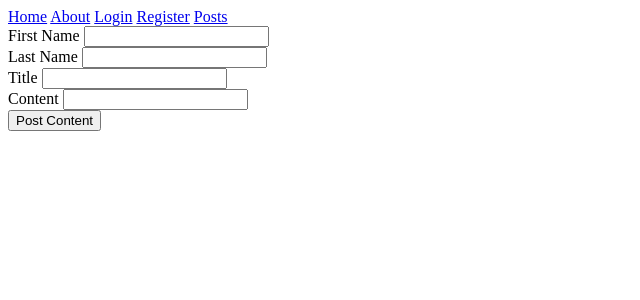
After one commit to sophiecosgrove/flask_blog, a Flask app: page /post in a window 1280 px wide. The commit adds this page. Shown: the top 300 px of the page, without its empty margins (0-640 px from the left). Run offline with Flask 2, Linux system fonts and the light colour scheme.

Commit message:
12/05/20

```diff
--- a/application/__init__.py
+++ b/application/__init__.py
@@ -4,6 +4,7 @@ from flask_sqlalchemy import SQLAlchemy
 
 app = Flask(__name__)
 app.config['SQLALCHEMY_DATABASE_URI']=getenv('FLASK_BLOG_DB_URI')
+app.config['SECRET_KEY'] = getenv('SECRET_KEY')
 db = SQLAlchemy(app)
 
 from application import routes
--- /dev/null
+++ b/application/forms.py
@@ -0,0 +1,31 @@
+from flask_wtf import FlaskForm
+from wtforms import StringField, SubmitField
+from wtforms.validators import DataRequired, Length
+
+
+class PostForm(FlaskForm):
+    first_name=StringField('First Name',
+            validators=[
+                DataRequired(),
+                Length(min=3, max=30)
+                ]
+            )
+    last_name = StringField('Last Name',
+            validators = [
+                DataRequired(),
+                Length(min=2, max=30)
+                ]
+            )
+    title = StringField('Title',
+            validators = [
+                DataRequired(),
+                Length(min=2, max=100)
+                ]
+            )
+    content = StringField('Content',
+            validators = [
+                DataRequired(),
+                Length(min=2, max=1000)
+                ]
+            )
+    submit = SubmitField('Post Content')
--- a/application/routes.py
+++ b/application/routes.py
@@ -1,12 +1,12 @@
-from flask import render_template
-from application import app
+from flask import render_template, redirect, url_for
+from application import app, db
 from application.models import Posts
-
+from application.forms import PostForm
 
 @app.route('/')
 @app.route('/home')
 def home():
-    blogData = Posts.query.first()
+    blogData = Posts.query.all()
     return render_template('home.html', title='Home Page', posts=blogData)
 
 @app.route('/about')
@@ -20,3 +20,21 @@ def login():
 @app.route('/register')
 def register():
     return render_template('register.html', title='Register Page')
+
+@app.route('/post', methods=['GET','POST'])
+def post():
+    form = PostForm()
+    if form.validate_on_submit():
+        postData = Posts(
+                first_name=form.first_name.data,
+                last_name=form.last_name.data,
+                title=form.title.data,
+                content=form.content.data
+                )
+        db.session.add(postData)
+        db.session.commit()
+
+        return redirect(url_for('home'))
+    else:
+        print(form.errors)
+    return render_template('post.html', title='Post', form=form)
--- a/application/templates/layout.html
+++ b/application/templates/layout.html
@@ -1,6 +1,11 @@
 <html>
 	<head>
 		<title>{{ title }}</title>
+		<a href="{{ url_for('home') }}">Home</a>
+		<a href="{{ url_for('about') }}">About</a>
+		<a href="{{ url_for('login') }}">Login</a>
+		<a href="{{ url_for('register') }}">Register</a>
+		<a href="{{ url_for('post') }}">Posts</a>
 	</head>
    	<body>
  		{% block body_content %}{% endblock %}
--- /dev/null
+++ b/application/templates/post.html
@@ -0,0 +1,49 @@
+{% extends "layout.html" %}
+{% block body_content %}
+    <div class='form-group'>
+        <form method='POST' action=''>
+            {{ form.hidden_tag() }}
+            {{ form.first_name.label }}
+            {{ form.first_name }}
+	    {% if form.first_name.errors %}
+	        <div class='error'>
+			{% for error in form.first_name.errors %}
+			    <span>{{ error }}</span>
+			{% endfor %}
+		</div>
+	    {% endif %}
+            <br>
+            {{ form.last_name.label }}
+            {{ form.last_name }}
+	    {% if form.last_name.errors %}
+	        <div class='error'>
+			{% for error in form.last_name.errors %}
+			    <span>{{ error }}</span>
+			{% endfor %}
+	        </div>
+	    {% endif %}
+            <br>
+            {{ form.title.label }}
+            {{ form.title }}
+	    {% if form.title.errors %}
+	        <div class='error'>
+			{% for error in form.title.errors %}
+			    <span>{{ error }}</span>
+			{% endfor %}
+		</div>
+            {% endif %}
+            <br>
+            {{ form.content.label }}
+            {{ form.content }}
+	    {% if form.content.errors %}
+	        <div class='error'>
+			{% for error in form.content.errors %}
+			    <span>{{ error }}</span>
+			{% endfor %}
+		</div>
+	    {% endif %}
+            <br>
+            {{ form.submit }}
+        </form>
+    </div>
+{% endblock %}
--- a/requirements.txt
+++ b/requirements.txt
@@ -2,3 +2,5 @@ Jinja2==2.11.2
 Flask==1.1.2
 Flask-SQLAlchemy==2.4.1
 SQLAlchemy==1.3.16
+WTForms==2.3.1
+Flask-WTF==0.14.3
```
Also changed, not shown: application/templates/home.html (+7 -2 lines).
